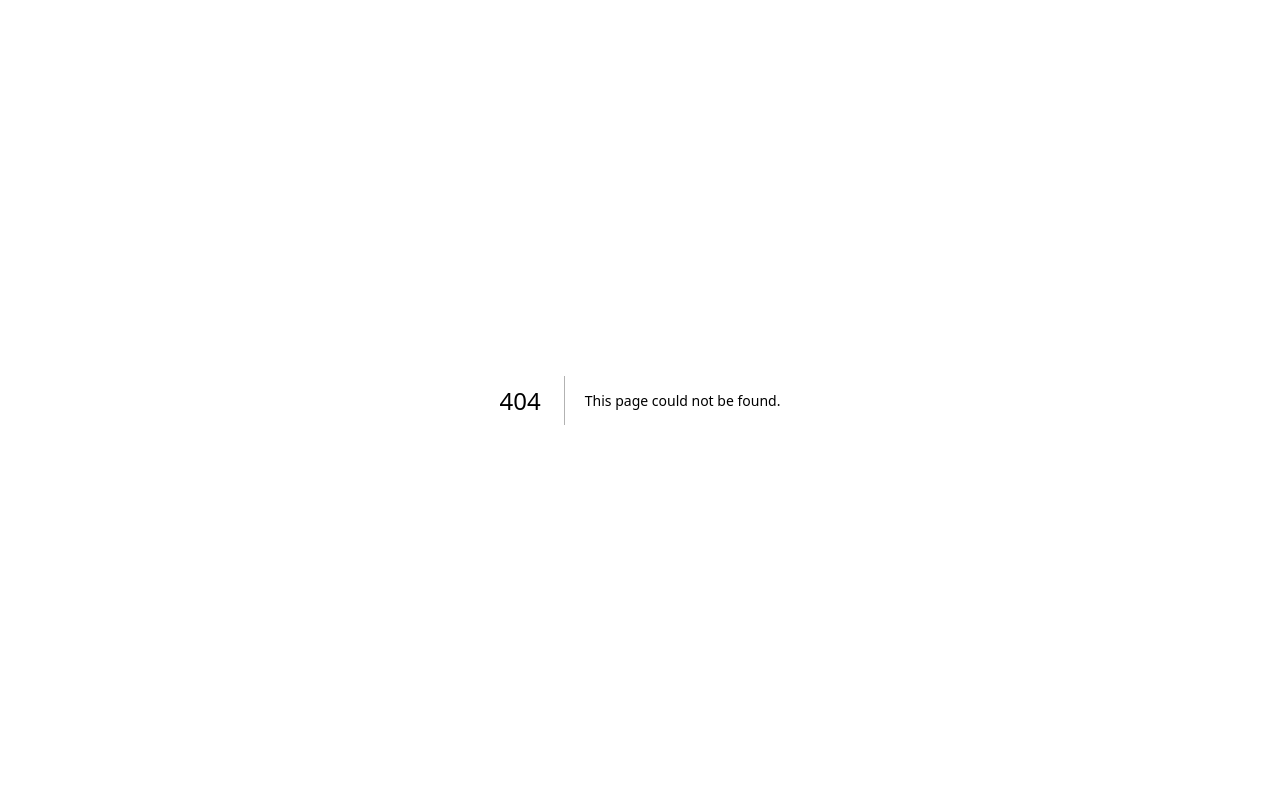
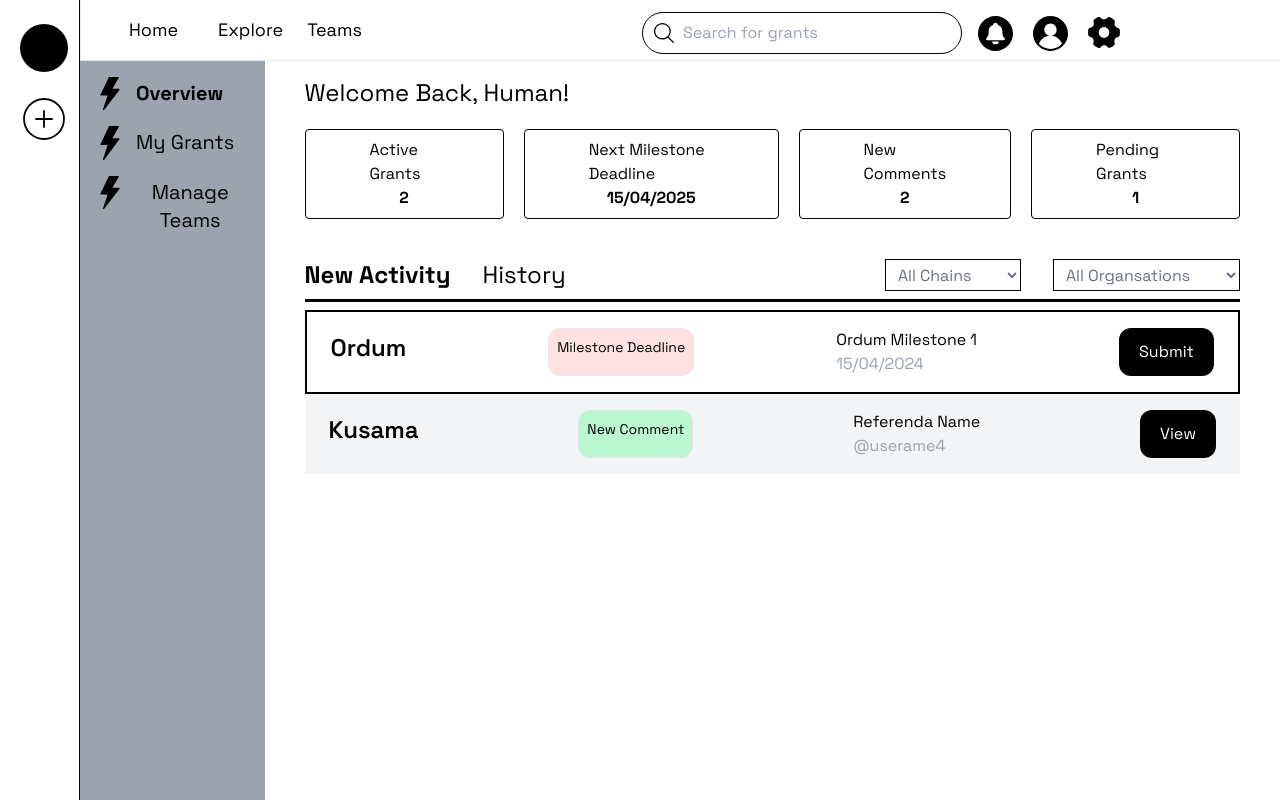
Before and after one commit to OrdumLTD/front-end-client-test, a Next.js app: page /dashboard in a window 1280 px wide. Before the commit this address had no page. Built offline with nearby package versions, Linux system fonts and the light colour scheme.

Commit message:
Added a new dashboard to home (still a mock up)

```diff
--- a/components/chain/content/index.tsx
+++ b/components/chain/content/index.tsx
@@ -1 +1,75 @@
-export {}
+import Layout from "@/components/layout";
+
+// import ChainSidePanel from "../sidePanel";
+
+const ChainContent = () => {
+  return (
+    <div className="pt-4 px-10">
+      <div>
+        <div className="text-2xl">Welcome Back, Human!</div>
+        <div className="mt-5 flex gap-5">
+          <div className="flex flex-col items-center border border-black rounded px-16 py-2">
+            <div className="">Active Grants</div>
+            <span className="font-bold">2</span>
+          </div>
+          <div className="flex flex-col items-center border border-black rounded px-16 py-2">
+            <div className="">Next Milestone Deadline</div>
+            <span className="font-bold"> 15/04/2025</span>
+          </div>
+          <div className="flex flex-col items-center border border-black rounded px-16 py-2">
+            <div className="">New Comments</div>
+            <span className="font-bold">2</span>
+          </div>
+          <div className="flex flex-col items-center border border-black rounded px-16 py-2">
+            <div className="">Pending Grants</div>
+            <span className="font-bold">1</span>
+          </div>
+        </div>
+        <div className="mt-10">
+          <div className="flex justify-between">
+            <div className="flex gap-8">
+              <div className="text-2xl font-bold">New Activity</div>
+              <div className="text-2xl">History</div>
+            </div>
+            <div className="flex gap-8">
+              <select className="bg-white text-gray-500 border border-black pr-8 pl-2">
+                <option>All Chains</option>
+              </select>
+              <select className="bg-white text-gray-500 border border-black pr-8 pl-2">
+                <option>All Organsations</option>
+              </select>
+            </div>
+          </div>
+        </div>
+        <div className="mt-2 border-t border-2 border-black"></div>
+        <div className="mt-2">
+          <div className="border border-2 border-black px-6 py-4 flex justify-between gap-5">
+            <div className="text-2xl font-semibold pt-1">Ordum</div>
+            <div className="border rounded-xl p-2 bg-red-100 text-sm">
+              Milestone Deadline
+            </div>
+            <div className="flex flex-col">
+              <div>Ordum Milestone 1</div>
+              <div className="text-gray-400">15/04/2024</div>
+            </div>
+           <button className="bg-black text-white px-5 rounded-xl">Submit</button>
+          </div>
+
+          <div className="px-6 py-4 flex justify-between gap-5 bg-gray-100">
+            <div className="text-2xl font-semibold pt-1">Kusama</div>
+            <div className="border rounded-xl p-2 bg-green-200 text-sm">
+              New Comment
+            </div>
+            <div className="flex flex-col">
+              <div>Referenda Name</div>
+              <div className="text-gray-400">@userame4</div>
+            </div>
+           <button className="bg-black text-white px-5 rounded-xl">View</button>
+          </div>
+        </div>
+
+      </div>
+    </div>
+  );
+};
+export default ChainContent;
--- a/components/chain/index.tsx
+++ b/components/chain/index.tsx
@@ -1 +1,14 @@
-export{}
+import Layout from "@/components/layout";
+import ChainSidePanel from "./sidePanel";
+import ChainContent from "./content";
+// import ChainSidePanel from "../sidePanel";
+
+const Chain = () => {
+  return (
+    <div className="flex h-full ">
+     <ChainSidePanel />
+     <ChainContent />
+    </div>
+  );
+};
+export default Chain;
--- a/components/chain/sidePanel/index.tsx
+++ b/components/chain/sidePanel/index.tsx
@@ -8,31 +8,20 @@ type Props = {
 
 const ChainSidePanel: React.FC<Props> = (props) => {
   return (
-    <div className={"pt-4 " + props.className}>
-      <div className="pl-8 grid gap-4">
+    <div className={"pt-4 bg-gray-400 " + props.className}>
+      <div className="px-5 grid gap-4">
         <button className="flex">
           <Image src={electricity} width={20} alt="" />
           <span className="mt-0.5 pl-4 font-extrabold text-xl">Overview</span>
         </button>
         <button className="flex">
           <Image src={electricity} width={20} alt="" />
-          <span className="mt-0.5 pl-4 text-xl">All Proposals</span>
+          <span className="mt-0.5 pl-4 text-xl">My Grants</span>
         </button>{" "}
+
         <button className="flex">
           <Image src={electricity} width={20} alt="" />
-          <span className="mt-0.5 pl-4 text-xl">Discussions</span>
-        </button>{" "}
-        <button className="flex">
-          <Image src={electricity} width={20} alt="" />
-          <span className="mt-0.5 pl-4 text-xl">Small Spender</span>
-        </button>
-        <button className="flex">
-          <Image src={electricity} width={20} alt="" />
-          <span className="mt-0.5 pl-4 text-xl">Medium Spender</span>
-        </button>
-        <button className="flex">
-          <Image src={electricity} width={20} alt="" />
-          <span className="mt-0.5 pl-4 text-xl">Big Spender</span>
+          <span className="mt-0.5 pl-4 text-xl">Manage Teams</span>
         </button>
       </div>
     </div>
--- a/components/layout/header/index.tsx
+++ b/components/layout/header/index.tsx
@@ -25,7 +25,7 @@ function Header() {
             <ul className="navbar-nav grid grid-cols-4 gap-3 md:gap-6">
               <li className="nav-item">
                 <Link
-                  href="/profile/about/person"
+                  href="/dashboard"
                   className="nav-link block hover:text-gray-700 hover:underline transition duration-150 ease-in-out"
                 >
                   Home
--- a/pages/_app.tsx
+++ b/pages/_app.tsx
@@ -4,6 +4,7 @@ import { UserContextProvider } from "../store/userContext";
 import { PropolsalContextProvider } from "@/store/submitPropolsal";
 import { ChainAPIContextProvider } from "@/store/apiContext";
 import { WalletContextProvider } from "@/store/walletContext";
+import { DashboardContextProvider } from "@/store/dashboardContext";
 
 import { Space_Grotesk, Inter } from "@next/font/google";
 
@@ -17,9 +18,11 @@ export default function App({ Component, pageProps }: AppProps) {
       <PropolsalContextProvider>
         <ChainAPIContextProvider>
           <WalletContextProvider>
-          <main className={spaceGrotesk.className}>
-            <Component {...pageProps} />
-          </main>
+            <DashboardContextProvider>
+              <main className={spaceGrotesk.className}>
+                <Component {...pageProps} />
+              </main>
+            </DashboardContextProvider>
           </WalletContextProvider>
         </ChainAPIContextProvider>
       </PropolsalContextProvider>
--- /dev/null
+++ b/pages/dashboard/index.tsx
@@ -0,0 +1,14 @@
+import Chain from "@/components/chain";
+import ChainSidePanel from "@/components/chain/sidePanel";
+import Layout from "@/components/layout";
+// import ChainSidePanel from "../sidePanel";
+
+const Dashboard = () => {
+  return (
+    <Layout>
+      <Chain />
+    </Layout>
+  );
+};
+
+export default Dashboard;
--- /dev/null
+++ b/pages/dashboard/sidePanel/index.tsx
@@ -0,0 +1,42 @@
+import Image from "next/image";
+
+import electricity from "@/assets/svg-icons/electricity.svg";
+
+type Props = {
+  className?: string;
+};
+
+const ChainSidePanel: React.FC<Props> = (props) => {
+  return (
+    <div className={"pt-4 " + props.className}>
+      <div className="pl-8 grid gap-4">
+        <button className="flex">
+          <Image src={electricity} width={20} alt="" />
+          <span className="mt-0.5 pl-4 font-extrabold text-xl">Overview</span>
+        </button>
+        <button className="flex">
+          <Image src={electricity} width={20} alt="" />
+          <span className="mt-0.5 pl-4 text-xl">All Proposals</span>
+        </button>{" "}
+        <button className="flex">
+          <Image src={electricity} width={20} alt="" />
+          <span className="mt-0.5 pl-4 text-xl">Discussions</span>
+        </button>{" "}
+        <button className="flex">
+          <Image src={electricity} width={20} alt="" />
+          <span className="mt-0.5 pl-4 text-xl">Small Spender</span>
+        </button>
+        <button className="flex">
+          <Image src={electricity} width={20} alt="" />
+          <span className="mt-0.5 pl-4 text-xl">Medium Spender</span>
+        </button>
+        <button className="flex">
+          <Image src={electricity} width={20} alt="" />
+          <span className="mt-0.5 pl-4 text-xl">Big Spender</span>
+        </button>
+      </div>
+    </div>
+  );
+};
+
+export default ChainSidePanel;
--- /dev/null
+++ b/store/dashboardContext.js
@@ -0,0 +1,32 @@
+import { createContext, useState } from "react";
+
+const DashboardContext = createContext({
+    //   Propolsal Menu
+    menuItem: 1,
+    changeToStep: function (number) {},
+    // Propolsal Data TLDR
+    step: ""
+  });
+
+  export function DashboardContextProvider(props) {
+    const [step, setStep] = useState(1);
+
+    function changeStepHandler(num) {
+        setStep(num);
+      }
+
+    const context = {
+        menuItem: step,
+        changeToStep: changeStepHandler
+    };
+
+
+
+    return (
+      <DashboardContext.Provider value={context}>
+        {props.children}
+      </DashboardContext.Provider>
+    );
+  }
+
+  export default DashboardContext;
```
Also changed, not shown: assets/svg-icons/kusama-icon.png (added).
